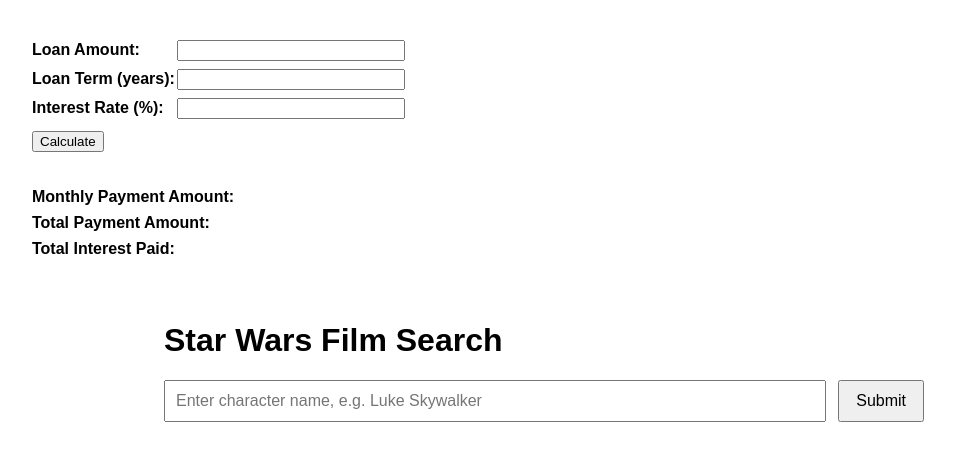
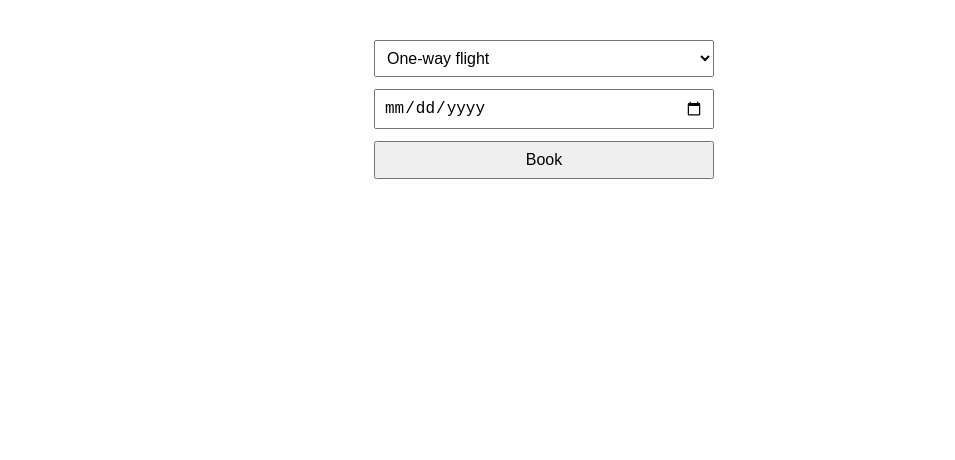
Before and after one commit to Ritik0400/antra-adv-training, an Angular app in the folder antra-live-coding/: page / in a window 1280 px wide. Shown: the top 460 px of the page, without its empty margins (96-1051 px from the left). Built offline with nearby package versions, Linux system fonts and the light colour scheme.

Commit message:
Added the flight-booker component

```diff
--- a/antra-live-coding/src/app/app.html
+++ b/antra-live-coding/src/app/app.html
@@ -21,6 +21,7 @@
   </div>
 }-->
 
-<app-mortgage-calculator></app-mortgage-calculator>
-<app-star-war-search> </app-star-war-search>
+<!--<app-mortgage-calculator></app-mortgage-calculator>-->
+<!--<app-star-war-search> </app-star-war-search>  -->
 <!--<app-job-board></app-job-board>-->
+<app-flight-booker></app-flight-booker>
--- a/antra-live-coding/src/app/app.ts
+++ b/antra-live-coding/src/app/app.ts
@@ -2,10 +2,11 @@
 import { JobBoard } from './components/job-board/job-board';
 import { StarWarSearch } from './components/star-war-search/star-war-search';
 import { MortgageCalculator } from './components/mortgage-calculator/mortgage-calculator';
+import { FlightBooker } from './components/flight-booker/flight-booker';
 
 @Component({
   selector: 'app-root',
-  imports: [JobBoard, StarWarSearch,MortgageCalculator],
+  imports: [JobBoard, StarWarSearch,MortgageCalculator,FlightBooker],
   templateUrl: './app.html',
   styleUrl: './app.scss'
 })
--- /dev/null
+++ b/antra-live-coding/src/app/components/flight-booker/flight-booker.html
@@ -0,0 +1,30 @@
+<div class="flight-booker">
+  <select [formControl]="flightType">
+    <option value="one-way">One-way flight</option>
+    <option value="return">Return flight</option>
+  </select>
+
+  <input
+    type="date"
+    [formControl]="departureDate"
+  />
+
+  @if (isReturnFlight()) {
+    <input
+      type="date"
+      [formControl]="returnDate"
+    />
+  }
+
+  <button type="button" (click)="bookFlight()">
+    Book
+  </button>
+
+  @if (errorMessage()) {
+    <p class="error-message">{{ errorMessage() }}</p>
+  }
+
+  @if (successMessage()) {
+    <p class="success-message">{{ successMessage() }}</p>
+  }
+</div>
--- /dev/null
+++ b/antra-live-coding/src/app/components/flight-booker/flight-booker.scss
@@ -0,0 +1,29 @@
+.flight-booker {
+  width: 340px;
+  margin: 40px auto;
+  font-family: Arial, sans-serif;
+}
+
+select,
+input,
+button {
+  width: 100%;
+  box-sizing: border-box;
+  margin-bottom: 12px;
+  padding: 8px;
+  font-size: 16px;
+}
+
+button {
+  cursor: pointer;
+}
+
+.error-message {
+  color: red;
+  font-weight: bold;
+}
+
+.success-message {
+  color: green;
+  font-weight: bold;
+}
--- /dev/null
+++ b/antra-live-coding/src/app/components/flight-booker/flight-booker.ts
@@ -0,0 +1,77 @@
+import { Component, signal } from '@angular/core';
+import { FormControl, ReactiveFormsModule } from '@angular/forms';
+
+@Component({
+  selector: 'app-flight-booker',
+  imports: [ReactiveFormsModule],
+  templateUrl: './flight-booker.html',
+  styleUrl: './flight-booker.scss'
+})
+export class FlightBooker {
+  flightType = new FormControl('one-way');
+  departureDate = new FormControl('');
+  returnDate = new FormControl('');
+
+  errorMessage = signal<string>('');
+  successMessage = signal<string>('');
+
+  isReturnFlight(): boolean {
+    return this.flightType.value === 'return';
+  }
+
+  bookFlight(): void {
+    const type = this.flightType.value;
+    const departure = this.departureDate.value || '';
+    const returnValue = this.returnDate.value || '';
+
+    this.errorMessage.set('');
+    this.successMessage.set('');
+
+    if (!departure) {
+      this.errorMessage.set('Please select a departure date.');
+      return;
+    }
+
+    if (this.isDateInPast(departure)) {
+      this.errorMessage.set('Departure date cannot be in the past.');
+      return;
+    }
+
+    if (type === 'return') {
+      if (!returnValue) {
+        this.errorMessage.set('Please select a return date.');
+        return;
+      }
+
+      if (this.isDateInPast(returnValue)) {
+        this.errorMessage.set('Return date cannot be in the past.');
+        return;
+      }
+
+      if (returnValue < departure) {
+        this.errorMessage.set('Return date cannot be before departure date.');
+        return;
+      }
+
+      this.successMessage.set(
+        `You have booked a return flight, departing on ${departure} and returning on ${returnValue}`
+      );
+
+      return;
+    }
+
+    this.successMessage.set(
+      `You have booked a one-way flight on ${departure}`
+    );
+  }
+
+  isDateInPast(dateValue: string): boolean {
+    const selectedDate = new Date(dateValue);
+    const today = new Date();
+
+    selectedDate.setHours(0, 0, 0, 0);
+    today.setHours(0, 0, 0, 0);
+
+    return selectedDate < today;
+  }
+}
```
Also changed, not shown: 1 other file (tests, documents, lock files or other folders).
